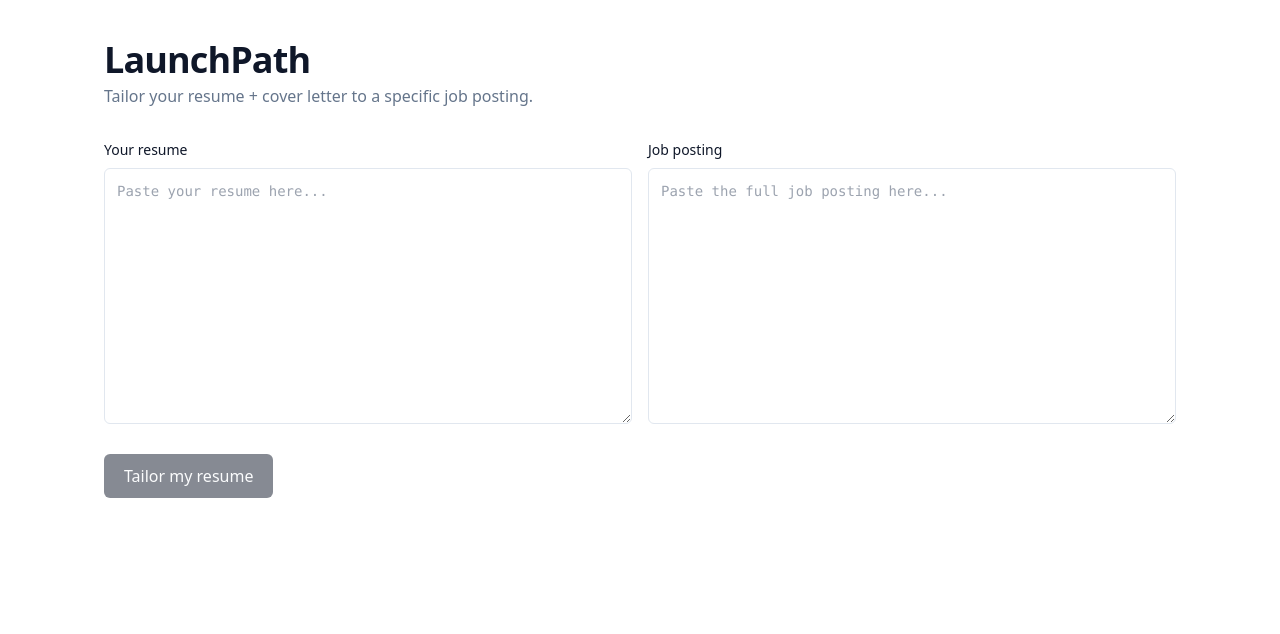
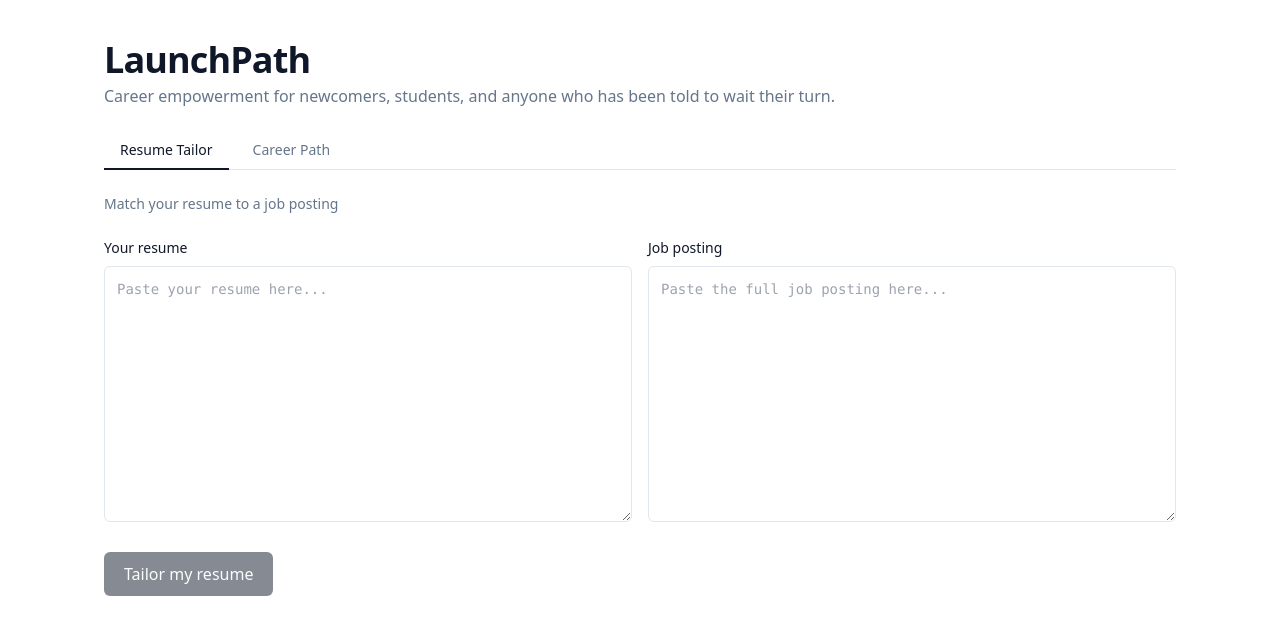
Before and after one commit to GurnoorKhurana/launchpath, a React (Vite) app in the folder client/: page / in a window 1280 px wide. Shown: the top 634 px of the page. Built offline with nearby package versions, Linux system fonts and the light colour scheme.

Commit message:
feat(client): tab shell + extract TailorPanel

```diff
--- a/client/src/App.tsx
+++ b/client/src/App.tsx
@@ -1,110 +1,50 @@
 import { useState } from "react";
-import { tailor, type TailorResult } from "@/lib/api";
+import TailorPanel from "@/features/TailorPanel";
+import CareerChatPanel from "@/features/CareerChatPanel";
+
+type Tab = "tailor" | "career";
+
+const tabs: Array<{ id: Tab; label: string; hint: string }> = [
+  { id: "tailor", label: "Resume Tailor", hint: "Match your resume to a job posting" },
+  { id: "career", label: "Career Path", hint: "Explore realistic paths and recertification" },
+];
 
 export default function App() {
-  const [resumeText, setResumeText] = useState("");
-  const [jobText, setJobText] = useState("");
-  const [loading, setLoading] = useState(false);
-  const [error, setError] = useState<string | null>(null);
-  const [result, setResult] = useState<TailorResult | null>(null);
-
-  async function onTailor() {
-    setError(null);
-    setResult(null);
-    setLoading(true);
-    try {
-      const out = await tailor(resumeText, jobText);
-      setResult(out);
-    } catch (e: any) {
-      setError(e?.message ?? "Something went wrong");
-    } finally {
-      setLoading(false);
-    }
-  }
-
-  const canSubmit = resumeText.trim().length > 0 && jobText.trim().length > 0 && !loading;
+  const [active, setActive] = useState<Tab>("tailor");
+  const activeMeta = tabs.find((t) => t.id === active)!;
 
   return (
     <div className="min-h-screen p-6 md:p-10 max-w-6xl mx-auto">
-      <header className="mb-8">
+      <header className="mb-6">
         <h1 className="text-3xl md:text-4xl font-bold tracking-tight">LaunchPath</h1>
         <p className="text-muted-foreground mt-1">
-          Tailor your resume + cover letter to a specific job posting.
+          Career empowerment for newcomers, students, and anyone who has been told to wait their turn.
         </p>
       </header>
 
-      <section className="grid md:grid-cols-2 gap-4 mb-6">
-        <div>
-          <label className="block text-sm font-medium mb-2">Your resume</label>
-          <textarea
-            value={resumeText}
-            onChange={(e) => setResumeText(e.target.value)}
-            placeholder="Paste your resume here..."
-            className="w-full h-64 p-3 rounded-md border border-border bg-background text-sm font-mono"
-          />
-        </div>
-        <div>
-          <label className="block text-sm font-medium mb-2">Job posting</label>
-          <textarea
-            value={jobText}
-            onChange={(e) => setJobText(e.target.value)}
-            placeholder="Paste the full job posting here..."
-            className="w-full h-64 p-3 rounded-md border border-border bg-background text-sm font-mono"
-          />
-        </div>
-      </section>
+      <nav className="flex gap-2 mb-6 border-b border-border" role="tablist">
+        {tabs.map((t) => (
+          <button
+            key={t.id}
+            role="tab"
+            aria-selected={active === t.id}
+            onClick={() => setActive(t.id)}
+            className={
+              "px-4 py-2 -mb-px border-b-2 text-sm font-medium transition-colors " +
+              (active === t.id
+                ? "border-primary text-primary"
+                : "border-transparent text-muted-foreground hover:text-foreground")
+            }
+          >
+            {t.label}
+          </button>
+        ))}
+      </nav>
 
-      <button
-        onClick={onTailor}
-        disabled={!canSubmit}
-        className="px-5 py-2.5 rounded-md bg-primary text-primary-foreground font-medium disabled:opacity-50 disabled:cursor-not-allowed"
-      >
-        {loading ? "Tailoring..." : "Tailor my resume"}
-      </button>
+      <p className="text-sm text-muted-foreground mb-6">{activeMeta.hint}</p>
 
-      {error && (
-        <div className="mt-6 p-4 rounded-md border border-red-200 bg-red-50 text-red-900 text-sm">
-          {error}
-        </div>
-      )}
-
-      {result && (
-        <div className="mt-8 space-y-6">
-          <section>
-            <h2 className="text-xl font-semibold mb-3">Tailored bullets</h2>
-            <ul className="list-disc pl-6 space-y-2 text-sm">
-              {result.tailoredBullets.map((b, i) => (
-                <li key={i}>{b}</li>
-              ))}
-            </ul>
-          </section>
-
-          <section className="grid md:grid-cols-2 gap-4">
-            <div className="p-4 rounded-md border border-border bg-muted">
-              <h3 className="font-semibold mb-2">Strengths</h3>
-              <ul className="list-disc pl-5 text-sm space-y-1">
-                {result.matchAnalysis.strengths.map((s, i) => <li key={i}>{s}</li>)}
-              </ul>
-            </div>
-            <div className="p-4 rounded-md border border-border bg-muted">
-              <h3 className="font-semibold mb-2">Gaps</h3>
-              <ul className="list-disc pl-5 text-sm space-y-1">
-                {result.matchAnalysis.gaps.map((g, i) => <li key={i}>{g}</li>)}
-              </ul>
-            </div>
-          </section>
-
-          <section>
-            <h2 className="text-xl font-semibold mb-2">Cover letter draft</h2>
-            <p className="text-xs text-muted-foreground mb-3">
-              This is a skeleton — the bracketed parts must come from you. Judges and recruiters can spot a pure-AI cover letter.
-            </p>
-            <pre className="whitespace-pre-wrap p-4 rounded-md border border-border bg-muted text-sm font-mono">
-              {result.coverLetterDraft}
-            </pre>
-          </section>
-        </div>
-      )}
+      {active === "tailor" && <TailorPanel />}
+      {active === "career" && <CareerChatPanel />}
     </div>
   );
 }
--- /dev/null
+++ b/client/src/features/CareerChatPanel.tsx
@@ -0,0 +1,7 @@
+export default function CareerChatPanel() {
+  return (
+    <div className="p-6 rounded-md border border-border bg-muted text-sm text-muted-foreground">
+      Career Path Explorer — coming up next in this build session.
+    </div>
+  );
+}
--- /dev/null
+++ b/client/src/features/TailorPanel.tsx
@@ -0,0 +1,103 @@
+import { useState } from "react";
+import { tailor, type TailorResult } from "@/lib/api";
+
+export default function TailorPanel() {
+  const [resumeText, setResumeText] = useState("");
+  const [jobText, setJobText] = useState("");
+  const [loading, setLoading] = useState(false);
+  const [error, setError] = useState<string | null>(null);
+  const [result, setResult] = useState<TailorResult | null>(null);
+
+  async function onTailor() {
+    setError(null);
+    setResult(null);
+    setLoading(true);
+    try {
+      const out = await tailor(resumeText, jobText);
+      setResult(out);
+    } catch (e: any) {
+      setError(e?.message ?? "Something went wrong");
+    } finally {
+      setLoading(false);
+    }
+  }
+
+  const canSubmit = resumeText.trim().length > 0 && jobText.trim().length > 0 && !loading;
+
+  return (
+    <div>
+      <section className="grid md:grid-cols-2 gap-4 mb-6">
+        <div>
+          <label className="block text-sm font-medium mb-2">Your resume</label>
+          <textarea
+            value={resumeText}
+            onChange={(e) => setResumeText(e.target.value)}
+            placeholder="Paste your resume here..."
+            className="w-full h-64 p-3 rounded-md border border-border bg-background text-sm font-mono"
+          />
+        </div>
+        <div>
+          <label className="block text-sm font-medium mb-2">Job posting</label>
+          <textarea
+            value={jobText}
+            onChange={(e) => setJobText(e.target.value)}
+            placeholder="Paste the full job posting here..."
+            className="w-full h-64 p-3 rounded-md border border-border bg-background text-sm font-mono"
+          />
+        </div>
+      </section>
+
+      <button
+        onClick={onTailor}
+        disabled={!canSubmit}
+        className="px-5 py-2.5 rounded-md bg-primary text-primary-foreground font-medium disabled:opacity-50 disabled:cursor-not-allowed"
+      >
+        {loading ? "Tailoring..." : "Tailor my resume"}
+      </button>
+
+      {error && (
+        <div className="mt-6 p-4 rounded-md border border-red-200 bg-red-50 text-red-900 text-sm">
+          {error}
+        </div>
+      )}
+
+      {result && (
+        <div className="mt-8 space-y-6">
+          <section>
+            <h2 className="text-xl font-semibold mb-3">Tailored bullets</h2>
+            <ul className="list-disc pl-6 space-y-2 text-sm">
+              {result.tailoredBullets.map((b, i) => (
+                <li key={i}>{b}</li>
+              ))}
+            </ul>
+          </section>
+
+          <section className="grid md:grid-cols-2 gap-4">
+            <div className="p-4 rounded-md border border-border bg-muted">
+              <h3 className="font-semibold mb-2">Strengths</h3>
+              <ul className="list-disc pl-5 text-sm space-y-1">
+                {result.matchAnalysis.strengths.map((s, i) => <li key={i}>{s}</li>)}
+              </ul>
+            </div>
+            <div className="p-4 rounded-md border border-border bg-muted">
+              <h3 className="font-semibold mb-2">Gaps</h3>
+              <ul className="list-disc pl-5 text-sm space-y-1">
+                {result.matchAnalysis.gaps.map((g, i) => <li key={i}>{g}</li>)}
+              </ul>
+            </div>
+          </section>
+
+          <section>
+            <h2 className="text-xl font-semibold mb-2">Cover letter draft</h2>
+            <p className="text-xs text-muted-foreground mb-3">
+              This is a skeleton — the bracketed parts must come from you. Judges and recruiters can spot a pure-AI cover letter.
+            </p>
+            <pre className="whitespace-pre-wrap p-4 rounded-md border border-border bg-muted text-sm font-mono">
+              {result.coverLetterDraft}
+            </pre>
+          </section>
+        </div>
+      )}
+    </div>
+  );
+}
```
